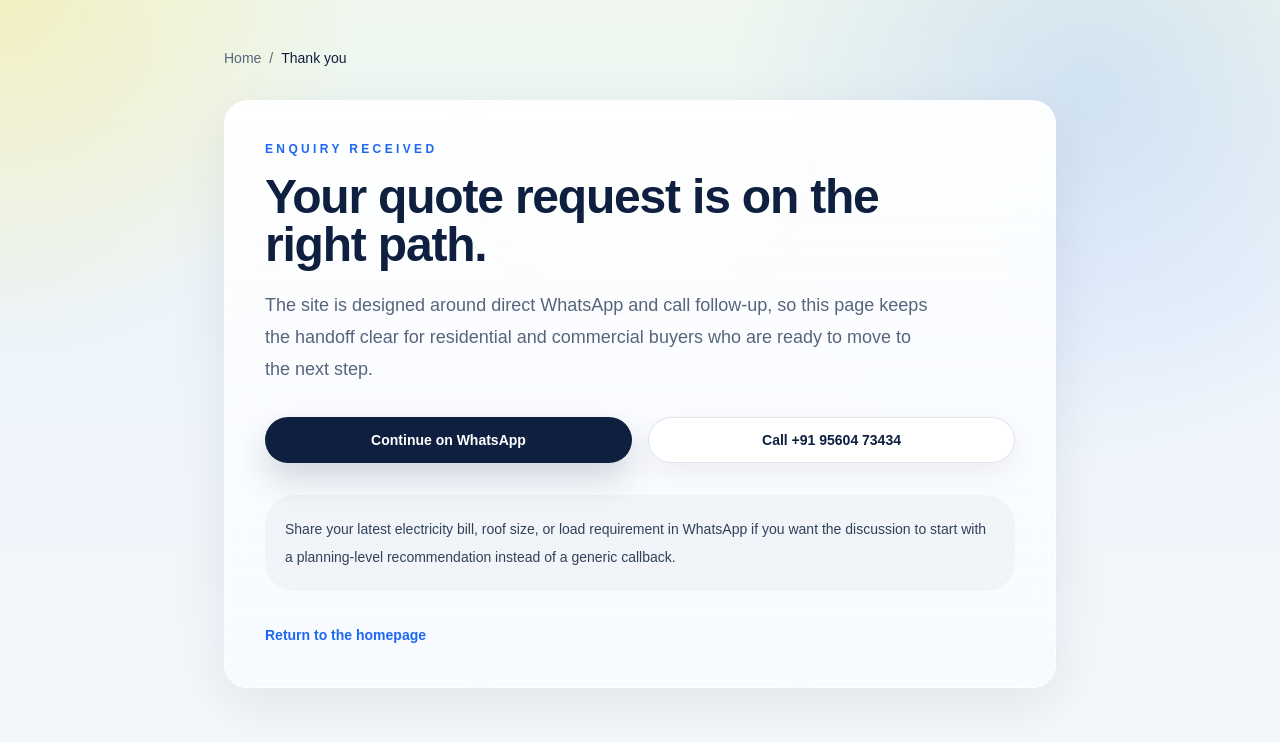
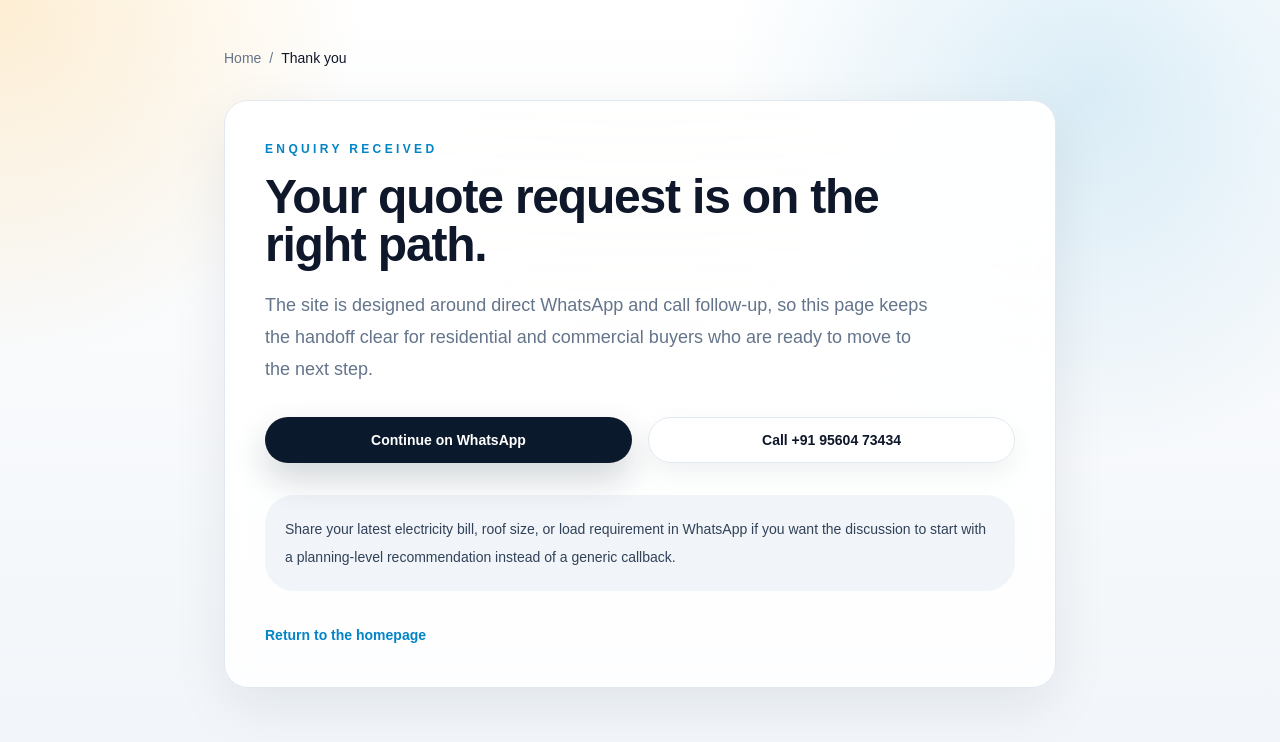
Before and after one commit to dhananjayvj/sunpower, a Next.js app: page /thank-you in a window 1280 px wide. Shown: the top 742 px of the page. Built offline with nearby package versions, Linux system fonts and the light colour scheme.

Commit message:
Align design tokens with Sun Power palette

```diff
--- a/src/app/globals.css
+++ b/src/app/globals.css
@@ -7,15 +7,31 @@
 @import "@fontsource/ibm-plex-mono/500.css";
 
 :root {
-  --background: #eef5ee;
-  --foreground: #0e1f40;
-  --muted: #56657d;
-  --border: rgba(77, 108, 151, 0.18);
-  --surface: rgba(255, 255, 255, 0.72);
-  --surface-strong: rgba(255, 255, 255, 0.88);
-  --accent-green: #3da35a;
-  --accent-yellow: #ffd60a;
-  --accent-blue: #1c68f2;
+  /* Brand Accents */
+  --accent-green: #22c55e;
+  --accent-green-dark: #15803d;
+  --accent-yellow: #f59e0b;
+  --accent-blue-deep: #0b192c;
+  --accent-blue: #0284c7;
+
+  /* Neutral Surface & Background Tokens */
+  --bg-foundation: #f8fafc;
+  --surface-card: #ffffff;
+  --surface-glass: rgba(255, 255, 255, 0.88);
+  --border-subtle: #e2e8f0;
+
+  /* Typography */
+  --text-primary: #0f172a;
+  --text-secondary: #334155;
+  --text-muted: #64748b;
+
+  /* Compatibility aliases used by existing components */
+  --background: var(--bg-foundation);
+  --foreground: var(--text-primary);
+  --muted: var(--text-muted);
+  --border: var(--border-subtle);
+  --surface: var(--surface-glass);
+  --surface-strong: var(--surface-card);
   --font-sans: "Manrope";
   --font-mono: "IBM Plex Mono";
 }
@@ -28,8 +44,17 @@
   --color-surface: var(--surface);
   --color-surface-strong: var(--surface-strong);
   --color-accent-green: var(--accent-green);
+  --color-accent-green-dark: var(--accent-green-dark);
   --color-accent-yellow: var(--accent-yellow);
+  --color-accent-blue-deep: var(--accent-blue-deep);
   --color-accent-blue: var(--accent-blue);
+  --color-bg-foundation: var(--bg-foundation);
+  --color-surface-card: var(--surface-card);
+  --color-surface-glass: var(--surface-glass);
+  --color-border-subtle: var(--border-subtle);
+  --color-text-primary: var(--text-primary);
+  --color-text-secondary: var(--text-secondary);
+  --color-text-muted: var(--text-muted);
   --font-sans: var(--font-sans);
   --font-mono: var(--font-mono);
 }
@@ -39,27 +64,27 @@
 }
 
 html {
-  background: var(--background);
+  background: var(--bg-foundation);
 }
 
 body {
   background:
-    radial-gradient(circle at top left, rgba(255, 214, 10, 0.2), transparent 24%),
-    radial-gradient(circle at 85% 12%, rgba(28, 104, 242, 0.14), transparent 28%),
-    linear-gradient(180deg, #eff7ef 0%, #edf4fb 38%, #f5f8fb 100%);
+    radial-gradient(circle at top left, rgba(245, 158, 11, 0.18), transparent 24%),
+    radial-gradient(circle at 85% 12%, rgba(2, 132, 199, 0.14), transparent 28%),
+    linear-gradient(180deg, #ffffff 0%, var(--bg-foundation) 45%, #f1f5f9 100%);
   color: var(--foreground);
   font-family: var(--font-sans), sans-serif;
   background-attachment: fixed;
 }
 
 :focus-visible {
-  outline: 2px solid rgba(28, 104, 242, 0.7);
+  outline: 2px solid rgba(2, 132, 199, 0.7);
   outline-offset: 3px;
 }
 
 ::selection {
-  background: rgba(255, 214, 10, 0.75);
-  color: #0e1f40;
+  background: rgba(245, 158, 11, 0.55);
+  color: var(--text-primary);
 }
 
 a,
@@ -79,7 +104,7 @@ a:active {
 }
 
 .button-primary {
-  @apply inline-flex min-h-11 items-center gap-2 rounded-full bg-foreground px-6 py-3 text-sm font-semibold text-white shadow-[0_16px_34px_rgba(14,31,64,0.18)] hover:-translate-y-0.5 hover:bg-[#133269] hover:shadow-[0_22px_42px_rgba(14,31,64,0.22)] touch-manipulation;
+  @apply inline-flex min-h-11 items-center gap-2 rounded-full bg-accent-blue-deep px-6 py-3 text-sm font-semibold text-white shadow-[0_16px_34px_rgba(11,25,44,0.18)] hover:-translate-y-0.5 hover:bg-[#132b48] hover:shadow-[0_22px_42px_rgba(11,25,44,0.22)] touch-manipulation;
 }
 
 .button-secondary {
@@ -88,9 +113,9 @@ a:active {
 
 .card-panel {
   background:
-    linear-gradient(180deg, rgba(255, 255, 255, 0.94), rgba(248, 251, 255, 0.84)),
-    radial-gradient(circle at top, rgba(255, 214, 10, 0.08), transparent 42%);
-  @apply relative isolate rounded-[1.5rem] border border-white/55 shadow-[0_18px_55px_rgba(15,23,42,0.08),inset_0_1px_0_rgba(255,255,255,0.82)] backdrop-blur-md;
+    linear-gradient(180deg, rgba(255, 255, 255, 0.96), rgba(255, 255, 255, 0.84)),
+    radial-gradient(circle at top, rgba(245, 158, 11, 0.08), transparent 42%);
+  @apply relative isolate rounded-[1.5rem] border border-border-subtle shadow-[0_18px_55px_rgba(15,23,42,0.08),inset_0_1px_0_rgba(255,255,255,0.82)] backdrop-blur-md;
   -webkit-backdrop-filter: blur(14px);
   backdrop-filter: blur(14px);
 }
@@ -101,9 +126,9 @@ a:active {
 
 .section-shell {
   background:
-    linear-gradient(180deg, rgba(255, 255, 255, 0.5), rgba(255, 255, 255, 0.36)),
-    radial-gradient(circle at top right, rgba(28, 104, 242, 0.08), transparent 30%);
-  @apply rounded-[2rem] border border-white/55 shadow-[0_26px_80px_rgba(15,23,42,0.05),inset_0_1px_0_rgba(255,255,255,0.7)] backdrop-blur-sm;
+    linear-gradient(180deg, rgba(255, 255, 255, 0.64), rgba(255, 255, 255, 0.42)),
+    radial-gradient(circle at top right, rgba(2, 132, 199, 0.08), transparent 30%);
+  @apply rounded-[2rem] border border-border-subtle shadow-[0_26px_80px_rgba(15,23,42,0.05),inset_0_1px_0_rgba(255,255,255,0.7)] backdrop-blur-sm;
   -webkit-backdrop-filter: blur(10px);
   backdrop-filter: blur(10px);
 }
```
